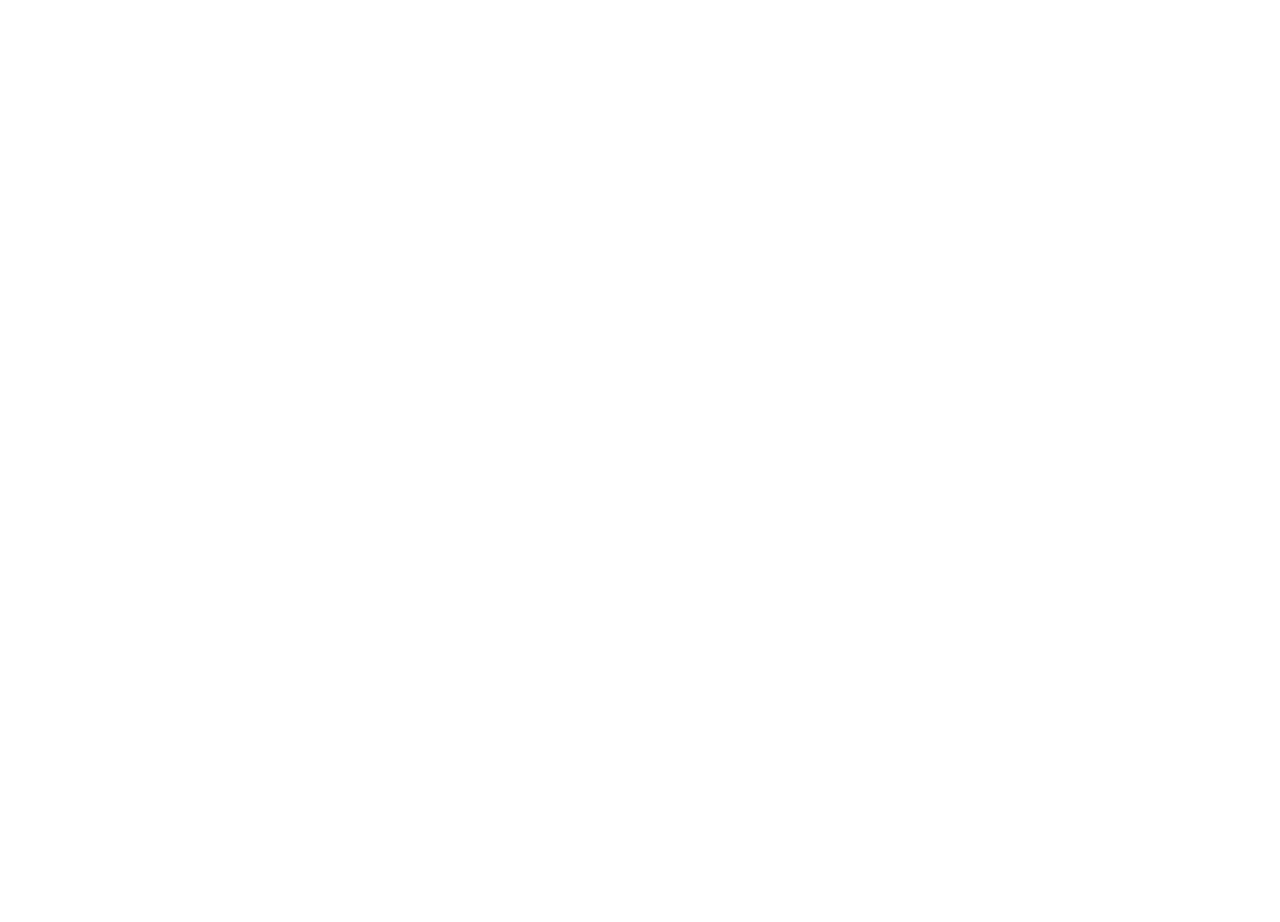
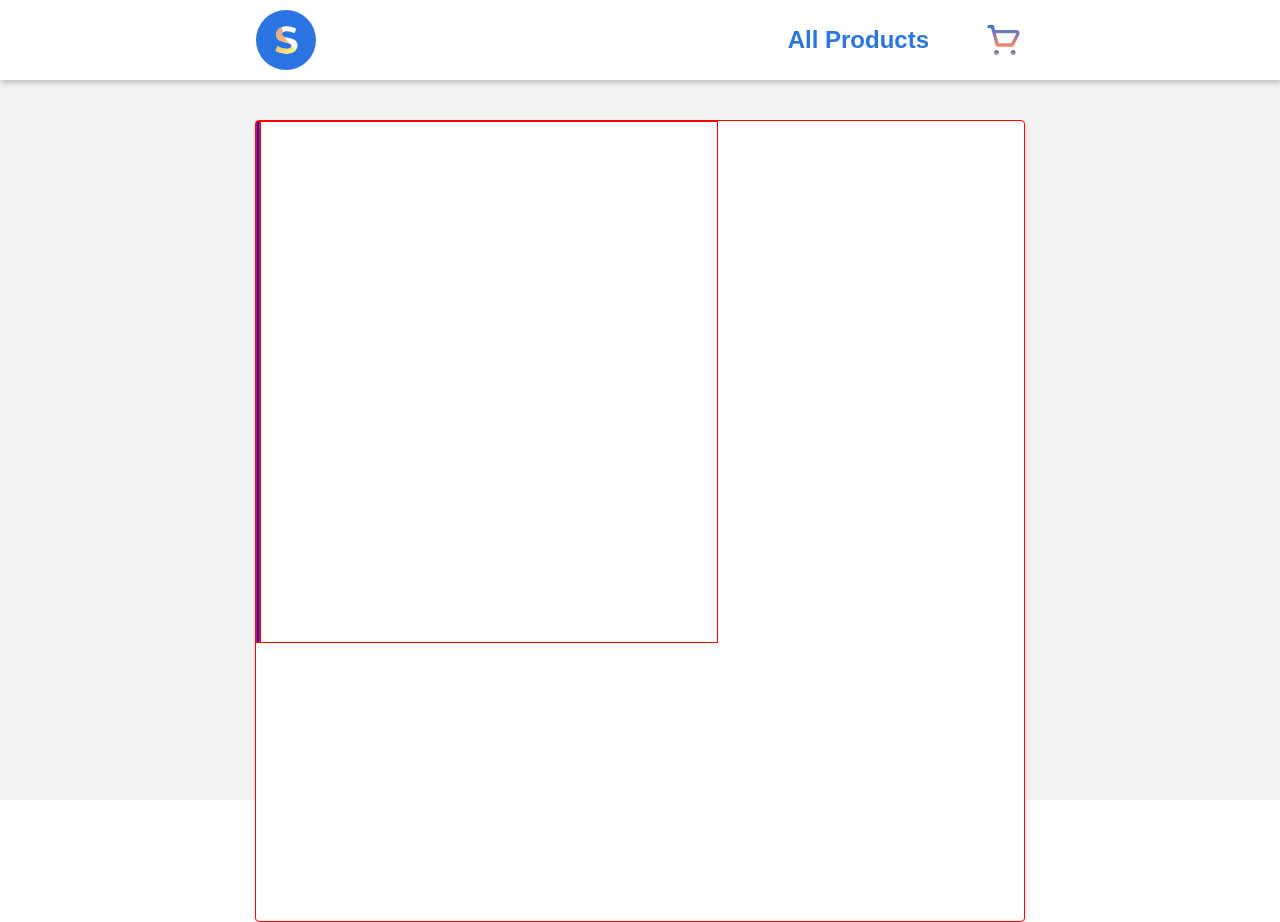
Before and after one commit to armeono/E-Commerce-app, a React (Create React App) app in the folder frontend-ecommerce/: page /item/1 in a window 1280 px wide. Before the commit this address had no page. Before the commit the page ends 800 px from the top, so only its background shows below. Built offline with nearby package versions, Linux system fonts and the light colour scheme; the HTML template or start-up script is replaced by a standard one.

Commit message:
working on item page

```diff
--- a/frontend-ecommerce/src/App.tsx
+++ b/frontend-ecommerce/src/App.tsx
@@ -6,6 +6,7 @@
 import Home from "./pages/home/Home";
 import { QueryClient } from "@tanstack/react-query";
 import { QueryClientProvider } from "@tanstack/react-query";
+import ItemPage from "./pages/item-page/ItemPage";
 
 function App() {
   const queryClient = new QueryClient();
@@ -17,6 +18,7 @@
           <Routes>
             <Route path="/" element={<Home />} />
             <Route path="/home" element={<Home />} />
+            <Route path="/item/:id" element={<ItemPage />} />
           </Routes>
         </BrowserRouter>
       </ThemeProvider>
--- /dev/null
+++ b/frontend-ecommerce/src/pages/item-page/ItemPage.styled.ts
@@ -0,0 +1,60 @@
+import styled from "styled-components";
+
+export const ItemPageStyled = styled.div`
+  height: 100vh;
+  width: 100%;
+  background-color: ${({ theme }) => theme.colors.background};
+`;
+
+export const ItemPageBody = styled.div`
+  height: 100%;
+  width: 100%;
+  padding-top: 100px;
+`;
+
+export const ItemContainer = styled.div`
+  width: 60%;
+  height: 800px;
+  background-color: ${({ theme }) => theme.colors.white};
+  box-shadow: 1px 3px 5px rgba(0, 0, 0, 0.1);
+  border: none;
+  border-radius: 4px;
+  margin: 20px auto;
+  border: 1px solid red;
+
+`;
+
+export const MainContent = styled.div`
+  display: flex;
+  flex-direction: row;
+  height: 65%;
+  width: 100%;
+
+`;
+
+export const ImageContainer = styled.div`
+  display: flex;
+  border: 1px solid red;
+  width: 60%;
+  height: 100%;
+`;
+
+export const MainImage = styled.img`
+    border: 1px solid red;
+`;
+
+export const MoreImages = styled.img`
+    border: 1px solid blue;
+`;
+
+export const InfoAndBuy = styled.div`
+
+  width: 40%;
+  height: 100%;
+`;
+
+export const DetailsContainer = styled.div`
+
+  width: 100%;
+  height: 35%;
+`;
--- /dev/null
+++ b/frontend-ecommerce/src/pages/item-page/ItemPage.tsx
@@ -0,0 +1,37 @@
+import { FunctionComponent } from "react";
+import {
+  ItemPageStyled,
+  ItemPageBody,
+  ItemContainer,
+  MainContent,
+  ImageContainer,
+  MainImage,
+  MoreImages,
+  InfoAndBuy,
+  DetailsContainer,
+} from "./ItemPage.styled";
+import Header from "../../components/header/Header";
+
+interface ItemPageProps {}
+
+const ItemPage: FunctionComponent<ItemPageProps> = () => {
+  return (
+    <ItemPageStyled>
+      <Header></Header>
+      <ItemPageBody>
+        <ItemContainer>
+          <MainContent>
+            <ImageContainer>
+              <MoreImages></MoreImages>
+              <MainImage></MainImage>
+            </ImageContainer>
+            <InfoAndBuy></InfoAndBuy>
+          </MainContent>
+          <DetailsContainer></DetailsContainer>
+        </ItemContainer>
+      </ItemPageBody>
+    </ItemPageStyled>
+  );
+};
+
+export default ItemPage;
```
Also changed, not shown: 1 other file (tests, documents, lock files or other folders).
